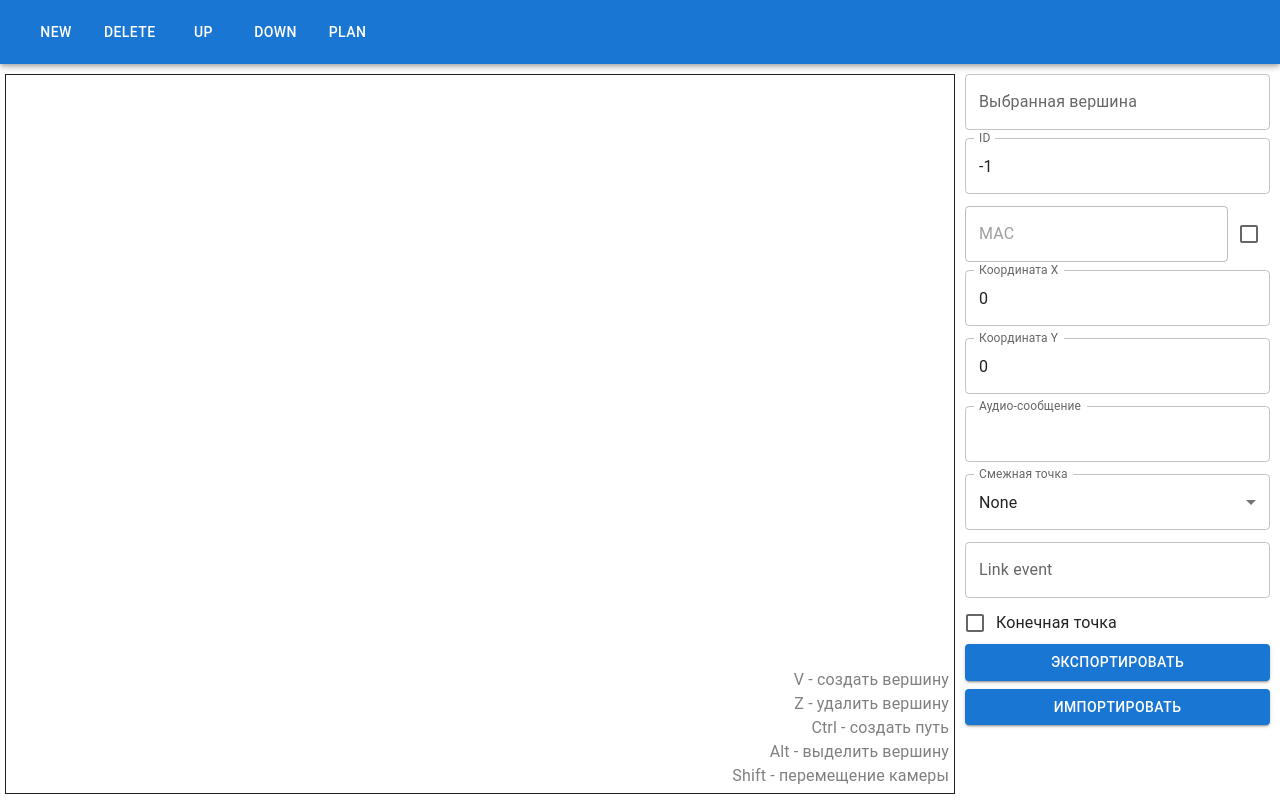
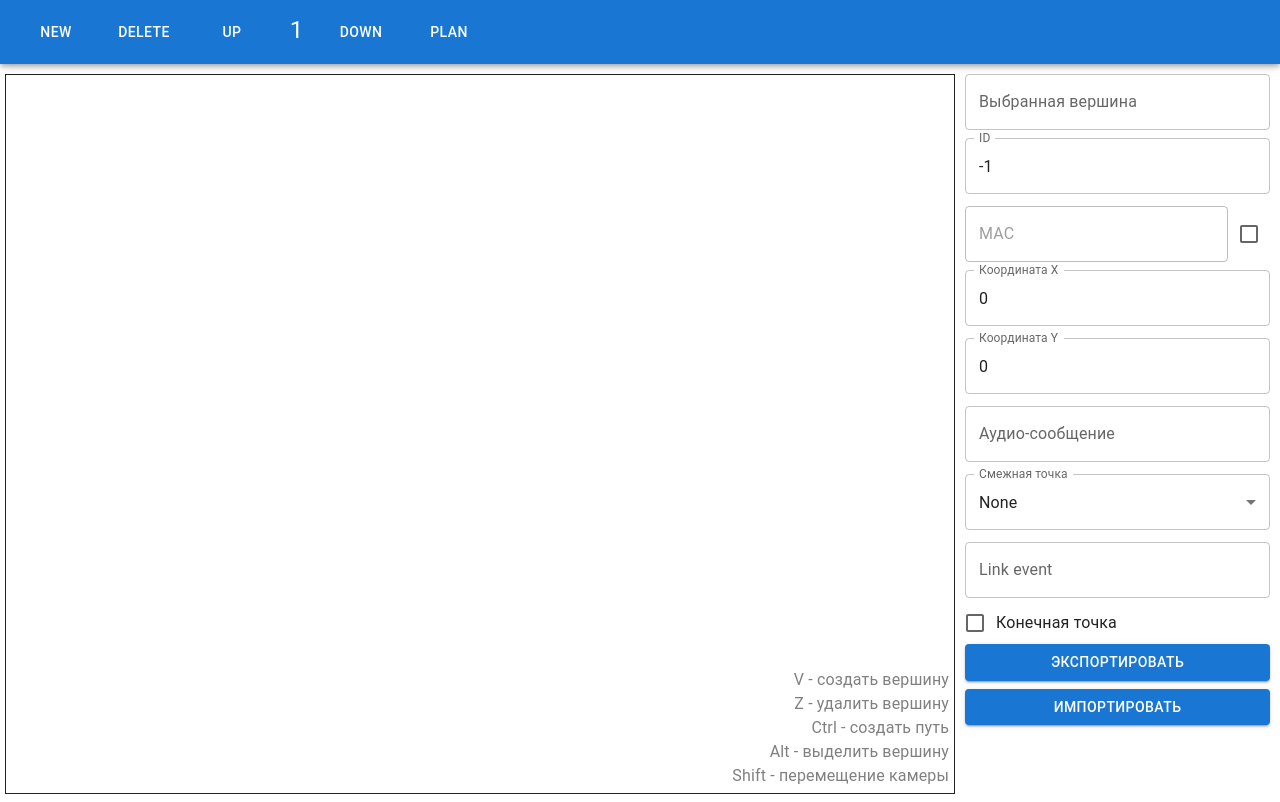
Before and after one commit to stiznt/MapConfigurator, a React (Create React App) app: page / in a window 1280 px wide. Built offline with nearby package versions, Linux system fonts and the light colour scheme.

Commit message:
Добавлена возможность создавать и удалять этажи и перемещаться между ними

```diff
--- a/src/App.tsx
+++ b/src/App.tsx
@@ -2,68 +2,39 @@ import { useCallback, useReducer, useState } from 'react';
 import './App.css';
 import Graph from './Graph';
 import { convertMousePosToSVGPos, generateEdgeId, generateNodeId } from './utils';
-import { GraphInfo, NodeType, EdgeType } from './types';
-import { AppBar, Box, Button,Checkbox,CssBaseline,Dialog,DialogTitle,FormControl,FormControlLabel,FormGroup,Grid,InputLabel,List, ListItem,MenuItem,Select,Stack,TextField, Toolbar} from '@mui/material';
+import { GraphInfo, NodeType, EdgeType, FloorInfo } from './types';
+import { AppBar, Box, Button,Checkbox,CssBaseline,Dialog,DialogTitle,FormControl,FormControlLabel,FormGroup,Grid,IconButton,InputLabel,List, ListItem,MenuItem,Select,Stack,TextField, Toolbar, Typography, createSvgIcon} from '@mui/material';
 import PlanLoadDialog from './PlanLoadDialog';
 
 function reducer(state: GraphInfo, action: {type:string, args: any}):GraphInfo{
-	function updateKey<K extends keyof NodeType>(key: K, value: NodeType[K]){
-
-	}
 	switch(action.type){
-		case 'node-move':
-            var [x, y] = convertMousePosToSVGPos(action.args.event.clientX, action.args.event.clientY)
-			let node = state.nodes.find((v) => {return v.id == action.args.nodeId})
-
-			// const new_nodes = state.nodes.filter((node) => {return node.id !== action.args.nodeId});
-			node!.x = x
-			node!.y = y
-			// new_nodes.push(node!)
-
-			return state;
 		case 'node-select':
-			const new_id = state.selectedNodeId == action.args.nodeId ? -1: action.args.nodeId;
+			const new_id = state.floors[state.currentFloor].selectedNodeId == action.args.nodeId ? -1: action.args.nodeId;
+			state.floors[state.currentFloor].selectedNodeId = new_id;
+			console.log(state, action.args.nodeId, new_id)
 			return {
-				...state,
-				selectedNodeId: new_id
+				...state
 			};
 		case 'node-create':
 			var [x, y] = convertMousePosToSVGPos(action.args.mousePosition.x, action.args.mousePosition.y);
 			var id = generateNodeId()
+			const new_node = {
+				id: id,
+				x: x,
+				y: y,
+				label: `Точка ${id}`,
+				mac: "",
+				macEditable: false,
+				message: "",
+				isEndPoint: false
+			}
+			state.floors[state.currentFloor].nodes.push(new_node)
 			return {
 				...state,
-				nodes: [...state.nodes, {id: id, x: x, y: y, label: `Точка ${id}`, mac: "", macEditable: false, message: "", isEndPoint: false}]
 			};
-		case 'create-path':
-			if(state.selectedNodeId == -1 || state.selectedNodeId == action.args.nodeId) return state;
-
-			const paths = state.edges.filter((edge) => state.selectedNodeId in edge.nodes && action.args.nodeId in edge.nodes)
-			if(paths.length > 0){
-				return state;
-			}
-			return {
-				...state,
-				edges: [...state.edges, {id: generateEdgeId(), nodes: {[state.selectedNodeId]: 1, [action.args.nodeId]: 1}, message: ""}]
-			};
-		case 'remove-path':
-			const new_edges = state.edges.filter((edge) => edge.id !== action.args.edgeId)
-			return {
-				...state,
-				edges: new_edges
-			}
-		case 'edge-update':
-			let edge = state.edges.find(e => action.args.nodeId in e.nodes && state.selectedNodeId in e.nodes)
-			console.log(action, edge)
-			if(edge == undefined) return state;
-
-			edge.message = action.args.changes[0].value
-			console.log(edge)
-			return {
-				...state
-			};
-		case 'node-info-change':
-			var changes :{key:keyof NodeType, value: any}[] = action.args.changes;
-			let node4 = state.nodes.find(v => v.id == action.args.nodeId)!;
+		case 'node-change':
+			var changes : {key:keyof NodeType, value: any}[] = action.args.changes;
+			let node4 = state.floors[state.currentFloor].nodes.find(v => v.id == action.args.nodeId)!;
 			const updateNode = <K extends keyof NodeType>(key: K, value: NodeType[K]) => {
 				node4[key] = value;
 			}
@@ -76,46 +47,119 @@ function reducer(state: GraphInfo, action: {type:string, args: any}):GraphInfo{
 			};
 		case 'node-remove':
 			if(action.args.nodeId == -1) return state;
-			state.nodes = state.nodes.filter(node => node.id != action.args.nodeId);
-			state.selectedNodeId = -1;
+			state.floors[state.currentFloor].nodes = state.floors[state.currentFloor].nodes.filter(node => node.id != action.args.nodeId);
+			state.floors[state.currentFloor].selectedNodeId = -1;
+			return {
+				...state
+			};
+		case 'edge-create':
+			if(state.floors[state.currentFloor].selectedNodeId == -1 || state.floors[state.currentFloor].selectedNodeId == action.args.nodeId) return state;
+
+			const paths = state.floors[state.currentFloor].edges.filter((edge) => state.floors[state.currentFloor].selectedNodeId in edge.nodes && action.args.nodeId in edge.nodes)
+			if(paths.length > 0){
+				return state;
+			}
+			const new_edge = {
+				id: generateEdgeId(),
+				nodes: {[state.floors[state.currentFloor].selectedNodeId]: 1, [action.args.nodeId]: 1},
+				message: ""
+			}
+			state.floors[state.currentFloor].edges.push(new_edge);
+			return {
+				...state
+			};
+		case 'edge-remove':
+			state.floors[state.currentFloor].edges = state.floors[state.currentFloor].edges.filter((edge) => edge.id !== action.args.edgeId)
+			return {
+				...state
+			}
+		case 'edge-update':
+			let edge = state.floors[state.currentFloor].edges.find(e => action.args.nodeId in e.nodes && state.floors[state.currentFloor].selectedNodeId in e.nodes)
+			if(edge == undefined) return state;
+
+			edge.message = action.args.changes[0].value
 			return {
 				...state
 			};
 		case 'set-plan':
+			state.floors[state.currentFloor].planURL = action.args.url
+			return{
+				...state
+			}
+		case 'set-current-floor':
 			return{
 				...state,
-				planURL: action.args.url
+				currentFloor: action.args.value
+			}
+		case 'floor-create':
+			state.floors.push(emptyFloor());
+			state.currentFloor += 1;
+			return {
+				...state
+			}
+		case 'floor-remove':
+			if(state.floors.length == 1) return state;
+			state.floors.splice(state.currentFloor, 1);
+			state.currentFloor -= 1;
+			return {
+				...state
 			}
 	}
 
 	return state;
 }
 
+function initGraphInfo(): GraphInfo{
+	return {
+		floors: [emptyFloor()],
+		currentFloor: 0
+	}
+}
+
+function emptyFloor() :FloorInfo{
+	const emptyNode: NodeType = {
+		id: -1,
+		label: "",
+		x: 0,
+		y: 0,
+		isEndPoint: false,
+		mac: "",
+		macEditable: false,
+		message: ""
+	};
+	return {
+			selectedNodeId: -1,
+			nodes: [emptyNode],
+			edges: [],
+			planURL: ""
+	}
+}
+
 function App() {
-	const [graphInfo, dispatch] = useReducer(reducer, {selectedNodeId: -1, nodes: [{x: 0, y: 0, label: "", id:-1, mac:"", message: " ", isEndPoint: false}], edges: [], planURL: ""})
+	const [graphInfo, dispatch] = useReducer(reducer, initGraphInfo());
 	const [selectorValue, setSelectorValue] = useState(-1);
 	const [planLoadDialog, setPlanLoadDialogOpen] = useState(false);
 
 	const getSelectedNode = () => {
-		return graphInfo.nodes.find(v => v.id === graphInfo.selectedNodeId)
+		return graphInfo.floors[graphInfo.currentFloor].nodes.find(v => v.id === graphInfo.floors[graphInfo.currentFloor].selectedNodeId)
 	}
 
 	const selectedNodeChange = (changes: {key: keyof NodeType, value: any}[]) => {
-		dispatch({type: "node-info-change", args: {nodeId: graphInfo.selectedNodeId, changes: changes}});
+		dispatch({type: "node-change", args: {nodeId: graphInfo.floors[graphInfo.currentFloor].selectedNodeId, changes: changes}});
 	}
 
 	const getConnectedNodesById = (id: number) => {
-		var edges = graphInfo.edges.filter(edge => id in edge.nodes);
-		var ids = {[graphInfo.selectedNodeId]: 1};
+		var edges = graphInfo.floors[graphInfo.currentFloor].edges.filter(edge => id in edge.nodes);
+		var ids = {[graphInfo.floors[graphInfo.currentFloor].selectedNodeId]: 1};
 		edges.forEach(elem => {ids = Object.assign(ids, elem.nodes)})
 
-		delete ids[graphInfo.selectedNodeId];
+		delete ids[graphInfo.floors[graphInfo.currentFloor].selectedNodeId];
 
-		return graphInfo.nodes.filter(node => node.id in ids);
+		return graphInfo.floors[graphInfo.currentFloor].nodes.filter(node => node.id in ids);
 	}
 
 	const getEdgeById = (id: number) => {
-		let edge = graphInfo.edges.find(e => id in e.nodes && graphInfo.selectedNodeId in e.nodes)
+		let edge = graphInfo.floors[graphInfo.currentFloor].edges.find(e => id in e.nodes && graphInfo.floors[graphInfo.currentFloor].selectedNodeId in e.nodes)
 		if(edge == undefined) return ({id: -1, nodes: [], message: ""} as EdgeType)
 		return edge;
 	}
@@ -132,18 +176,19 @@ function App() {
 			<CssBaseline/>
 			<AppBar position='sticky'>
 				<Toolbar>
-					<Stack direction={'row'} spacing={1}>
-						<Button color="inherit">NEW</Button>
-						<Button color="inherit">DELETE</Button>
-						<Button color="inherit">UP</Button>
-						<Button color="inherit">DOWN</Button>
+					<Stack direction={'row'} spacing={3}>
+						<Button color="inherit" onClick={() => dispatch({type: 'floor-create', args: {}})}>NEW</Button>
+						<Button color="inherit" onClick={() => dispatch({type: 'floor-remove', args: {}})}>DELETE</Button>
+						<Button color="inherit" onClick={() => dispatch({type: 'set-current-floor', args: {value: graphInfo.currentFloor + 1 >= graphInfo.floors.length? graphInfo.floors.length-1: graphInfo.currentFloor+1}})}>UP</Button>
+						<Typography  variant="h5" textAlign={"center"} width={"100%"}>{graphInfo.currentFloor + 1}</Typography>
+						<Button color="inherit" onClick={() => dispatch({type: 'set-current-floor', args: {value: graphInfo.currentFloor - 1 < 0? 0: graphInfo.currentFloor-1}})}>DOWN</Button>
 						<Button color="inherit" onClick={e => setPlanLoadDialogOpen(true)}>PLAN</Button>
 					</Stack>
 				</Toolbar>
 			</AppBar>
 			<Grid container marginTop={"5px"}>
 				<Grid item xs={9}>
-					<Graph graphInfo={graphInfo} dispatcher={dispatch}/>
+					<Graph graphInfo={graphInfo.floors[graphInfo.currentFloor]} dispatcher={dispatch}/>
 				</Grid>
 				<Grid item xs margin="5px" marginRight={"10px"}>
 					<TextField fullWidth label="Выбранная вершина" value={getSelectedNode()?.label} onChange={event => selectedNodeChange([{key: "label", value: event.target.value}])}></TextField>
@@ -168,7 +213,7 @@ function App() {
                                 <Select labelId='link-select-label' label="Смежная точка" value={selectorValue} onChange={e => setSelectorValue(e.target.value as number)}>
                                     <MenuItem value={-1}>None</MenuItem>
 									{
-										getConnectedNodesById(graphInfo.selectedNodeId).map(node => {
+										getConnectedNodesById(graphInfo.floors[graphInfo.currentFloor].selectedNodeId).map(node => {
 											return <MenuItem value={node.id}>{node.label}</MenuItem>
 										})
 									}
@@ -198,4 +243,12 @@ function App() {
 	);
 }
 
+const UpIcon = createSvgIcon(<svg width="800px" height="800px" viewBox="0 0 24 24" fill="none" xmlns="http://www.w3.org/2000/svg">
+<path fill-rule="evenodd" clip-rule="evenodd" d="M12 7C12.2652 7 12.5196 7.10536 12.7071 7.29289L19.7071 14.2929C20.0976 14.6834 20.0976 15.3166 19.7071 15.7071C19.3166 16.0976 18.6834 16.0976 18.2929 15.7071L12 9.41421L5.70711 15.7071C5.31658 16.0976 4.68342 16.0976 4.29289 15.7071C3.90237 15.3166 3.90237 14.6834 4.29289 14.2929L11.2929 7.29289C11.4804 7.10536 11.7348 7 12 7Z" fill="#000000"/>
+</svg>, "UP")
+
+const DownIcon = createSvgIcon(<svg width="800px" height="800px" viewBox="0 0 24 24" fill="none" xmlns="http://www.w3.org/2000/svg">
+<path fill-rule="evenodd" clip-rule="evenodd" d="M4.29289 8.29289C4.68342 7.90237 5.31658 7.90237 5.70711 8.29289L12 14.5858L18.2929 8.29289C18.6834 7.90237 19.3166 7.90237 19.7071 8.29289C20.0976 8.68342 20.0976 9.31658 19.7071 9.70711L12.7071 16.7071C12.3166 17.0976 11.6834 17.0976 11.2929 16.7071L4.29289 9.70711C3.90237 9.31658 3.90237 8.68342 4.29289 8.29289Z" fill="#000000"/>
+</svg>, "DOWN")
+
 export default App;
--- a/src/Graph.tsx
+++ b/src/Graph.tsx
@@ -1,10 +1,10 @@
 import React, {useEffect, useReducer, useRef, useState} from "react";
 import './Graph.css'
-import { GraphInfo } from "./types";
+import { FloorInfo } from "./types";
 import { convertMousePosToSVGPos, useFocus, useMousePosition, useSize } from "./utils";
 
 type GraphProps = {
-    graphInfo: GraphInfo,
+    graphInfo: FloorInfo,
     dispatcher: any
     width? :number
     height? :number
@@ -130,7 +130,7 @@ function Graph({graphInfo, dispatcher}:GraphProps){
                             graphInfo.edges.map((v) => {
                                 const nodes = graphInfo.nodes.filter(node => node.id in v.nodes);
                                 if(nodes.length < 2) return;
-                                return <Edge key={v.id} startPos={nodes[0]} finishPos={nodes[1]} removePath={() => {dispatcher({type: "remove-path", args: {edgeId: v.id}})}}/>
+                                return <Edge key={v.id} startPos={nodes[0]} finishPos={nodes[1]} removePath={() => {dispatcher({type: "edge-remove", args: {edgeId: v.id}})}}/>
                             })
                         }
                     </g>
@@ -144,14 +144,14 @@ function Graph({graphInfo, dispatcher}:GraphProps){
                                         onMove={
                                             (event: any) => {
                                                 var [x, y] = convertMousePosToSVGPos(event.clientX, event.clientY)
-                                                dispatcher({type: "node-info-change", args: {nodeId: v.id, changes: [{key: "x", value: x}, {key: "y", value: y}]}})
+                                                dispatcher({type: "node-change", args: {nodeId: v.id, changes: [{key: "x", value: x}, {key: "y", value: y}]}})
                                             }
                                         }
                                         onSelect={
-                                            () => {dispatcher({type: "node-select", args: {nodeId: v.id}})}
+                                            () => {console.log(graphInfo);dispatcher({type: "node-select", args: {nodeId: v.id}})}
                                         }
                                         onPathCreate={
-                                            () => {dispatcher({type: "create-path", args: {nodeId: v.id}})}
+                                            () => {dispatcher({type: "edge-create", args: {nodeId: v.id}})}
                                         }
                                         />
                         })}
--- a/src/PlanLoadDialog.tsx
+++ b/src/PlanLoadDialog.tsx
@@ -15,7 +15,7 @@ function PlanLoadDialog(props: PlanLoadDialogProps){
     }
 
 	return (
-		<Dialog open={props.open} onClose={props.onClose}>
+		<Dialog open={props.open} onClose={() => {props.onClose(fileURL)}}>
 			<DialogTitle>Загрузка плана этажа</DialogTitle>
 			<List>
 				<ListItem alignItems='center'>
@@ -30,8 +30,8 @@ function PlanLoadDialog(props: PlanLoadDialogProps){
 				</ListItem>
 				<ListItem alignItems='center'>
 					<Stack spacing={1} direction={"row"} width={"100%"}>
-						<Button variant='contained' fullWidth onClick={(event) => props.onClose(fileURL) }>Загрузить</Button>
-						<Button variant='contained' fullWidth>Отмена</Button>
+						<Button variant='contained' fullWidth onClick={(event) => props.onClose(fileURL)}>Загрузить</Button>
+						<Button variant='contained' fullWidth onClick={(event) => props.onClose(fileURL)}>Отмена</Button>
 					</Stack>
 				</ListItem>
 			</List>
--- a/src/index.tsx
+++ b/src/index.tsx
@@ -6,7 +6,5 @@ const root = ReactDOM.createRoot(
   document.getElementById('root') as HTMLElement
 );
 root.render(
-  <React.StrictMode>
     <App />
-  </React.StrictMode>
 );
```
Also changed, not shown: src/types.tsx (+6 -1 lines).
